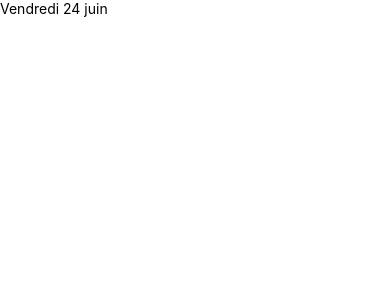
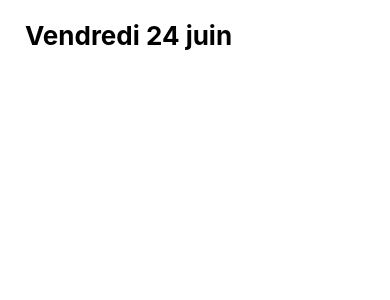
Before and after one commit to leonard-colin/TasksList, a React Native app: screen / in a window 390 px wide. Shown: the top 300 px of the page. Built offline with nearby package versions, Linux system fonts and the light colour scheme.

Commit message:
Style Header

```diff
--- a/src/components/Header/index.js
+++ b/src/components/Header/index.js
@@ -1,5 +1,5 @@
 import React from 'react'
-import { Text } from 'react-native'
+import { View, Text, StyleSheet } from 'react-native'
 
 const days = ["Dimanche", "Lundi", "Mardi", "Mercredi", "Jeudi", "Vendredi", "Samedi"]
 
@@ -8,9 +8,20 @@ const months = ["janvier", "février", "mars", "avril", "mai", "juin", "juillet"
 export default function Header() {
     const date = new Date()
   return (
-    <>
-    <Text>{`${days[date.getDay()]} ${date.getDate()} ${months[date.getMonth()]}`}</Text>
-    </>
+    <View style={styles.container}>
+      <Text style={styles.date}>{`${days[date.getDay()]} ${date.getDate()} ${months[date.getMonth()]}`}</Text>
+    </View>
 
   )
 }
+
+const styles = StyleSheet.create({
+  container: {
+    paddingLeft: 25,
+    paddingTop: 20,
+  },
+  date: {
+    fontSize: 26,
+    fontWeight: "bold"
+  }
+})
```
